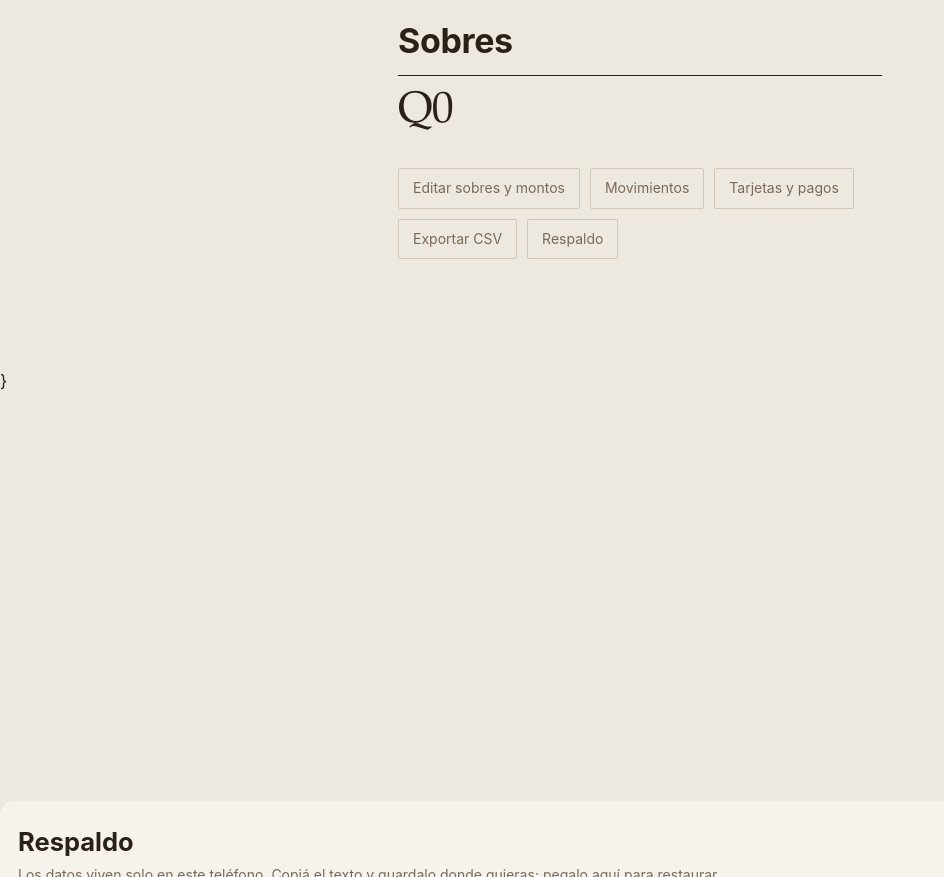
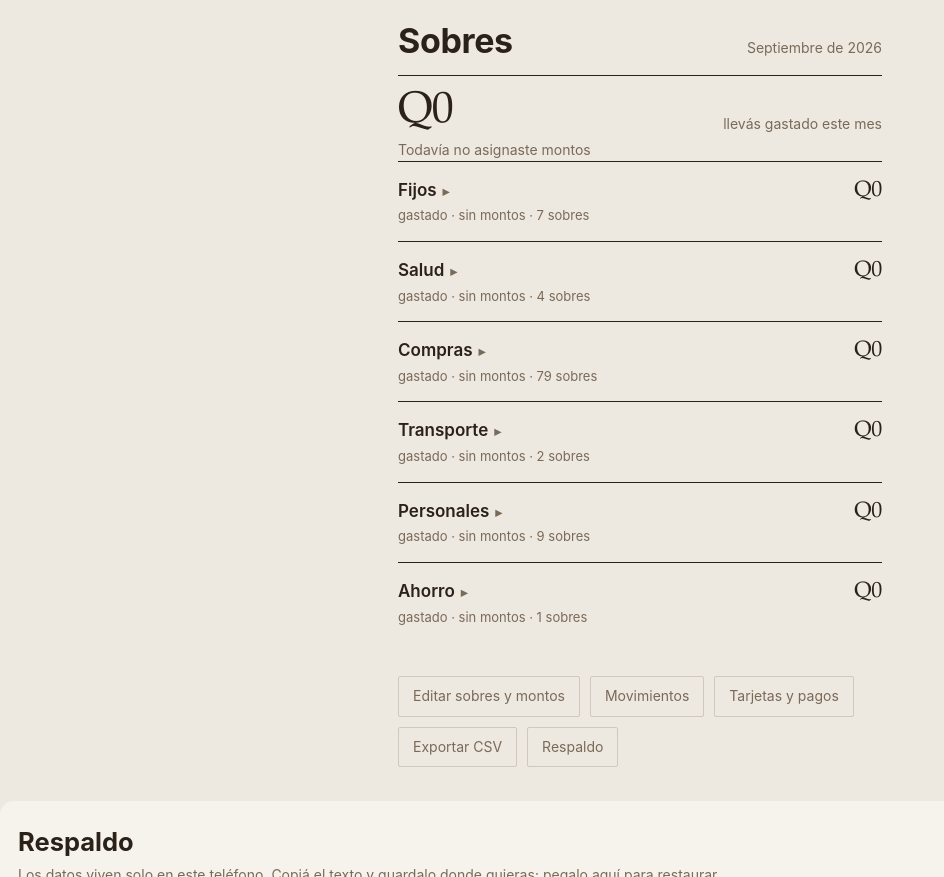
Before and after one commit to pilyrodriguez0-art/sobres, a plain HTML site: page index.html in a window 1280 px wide. Shown: the whole page, without its empty margins (0-944 px from the left). Before the commit the page ends 800 px from the top, so only its background shows below. Drawn offline with Linux system fonts and the light colour scheme.

Commit message:
Update index.html

```diff
--- a/index.html
+++ b/index.html
@@ -624,7 +624,7 @@
       nota.textContent = "llevás gastado · sin monto · " + n + " rubros";
     }
     return b;
-      function pintar(){
+  }  function pintar(){
     var mes = mesDe();
     $("mes").textContent = nombreMes(mes);
     var tab = $("tablero");
@@ -1289,6 +1289,3 @@
 </script>
 </body>
 </html>
-
-
-  }
```
